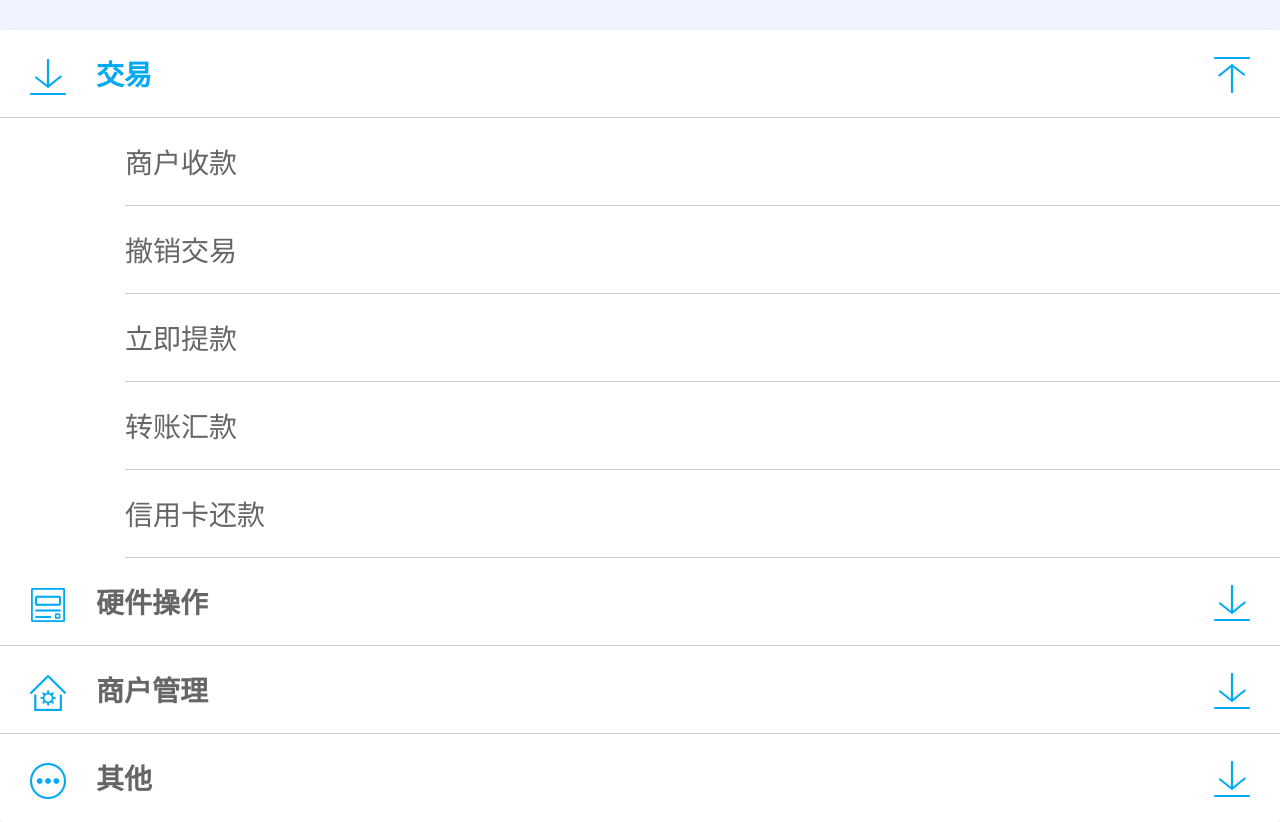
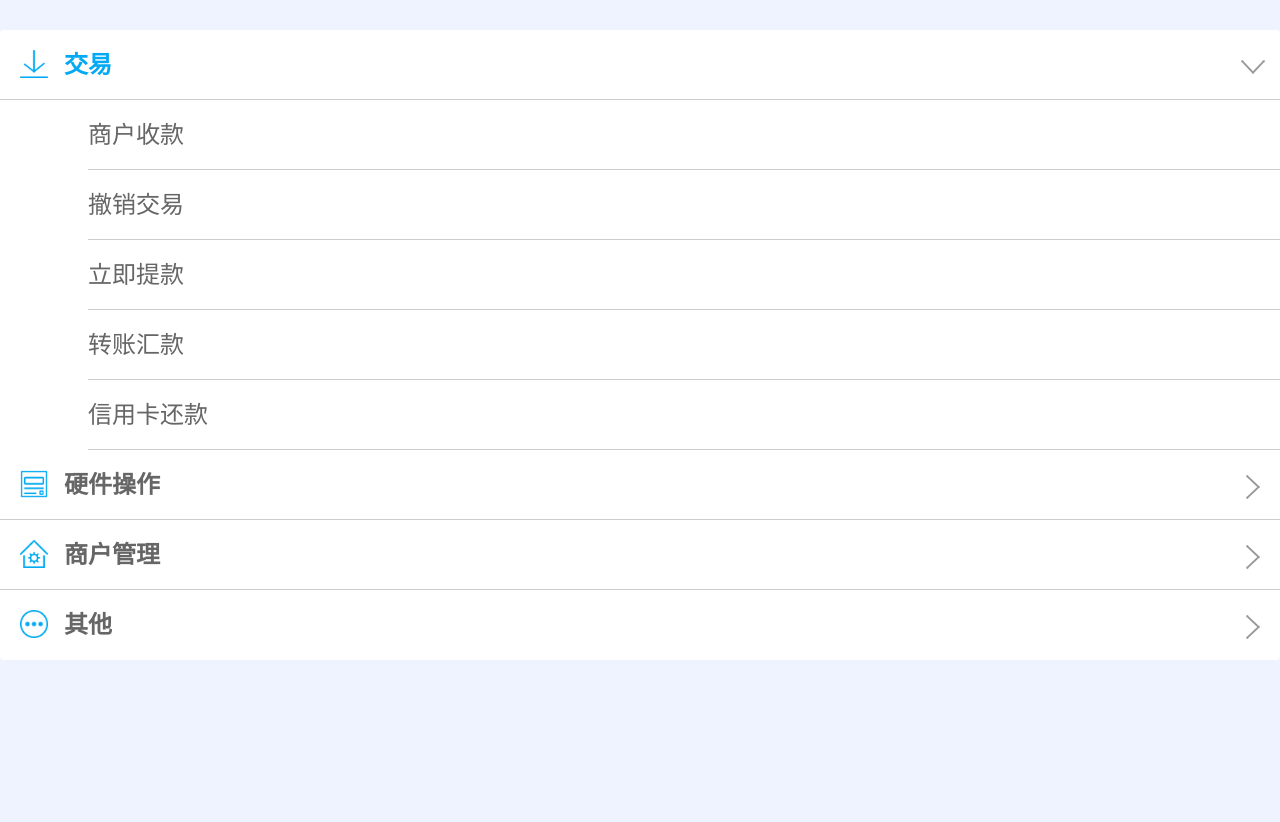
Before and after one commit to jyma1991/accordion-menu, a plain HTML site: page skb_help.html in a window 1280 px wide. Both pictures are taken after a click on the element "交易". After the commit the page ends 800 px from the top, so only its background shows below. Drawn offline with Linux system fonts and the light colour scheme.

Commit message:
修改链接位置

```diff
--- a/css/skb_help_style.css
+++ b/css/skb_help_style.css
@@ -1,7 +1,6 @@
 * {
 	margin: 0;
 	padding: 0;
-
 	-webkit-box-sizing: border-box;
 	-moz-box-sizing: border-box;
 	box-sizing: border-box;
@@ -9,10 +8,9 @@
 
 body {
 	margin-top: 30px;
-	font-size: 28px;
+	font-size: 24px;
 	background: rgb(239,243,266);
 	color: #666666;
-	font-family: 'Open Sans', Arial, Helvetica, Sans-serif, Verdana, Tahoma;
 }
 
 ul {
@@ -28,11 +26,6 @@ a {
 /** =======================
  * Contenedor Principal
  ===========================*/
-h1 {
- 	font-weight: 400;
- 	text-align: center;
- 	margin-top: 80px;
- }
 
  .accordion {
  	width: 100%;
@@ -45,9 +38,9 @@ h1 {
 .accordion .link {
 	cursor: pointer;
 	display: block;
-	height: 88px;
-	line-height: 88px;
-	padding: 0px 30px 0px 30px;
+	height: 70px;
+	line-height: 70px;
+	padding: 0px 20px 0px 20px;
 	font-weight: 700;
 	border-bottom: 1px solid #CCC;
 	position: relative;
@@ -61,12 +54,14 @@ h1 {
 }
 
 .accordion li span{
-	margin-left: 30px;
+	margin-left: 16px;
 }
 
 .accordion li img.imgLeft {
+	width:28px;
+	height: 28px;
 	position: relative;
-	top: 10px;
+	top: 5px;
 	-webkit-transition: all 0.4s ease;
 	-o-transition: all 0.4s ease;
 	transition: all 0.4s ease;
@@ -74,7 +69,7 @@ h1 {
 
 .accordion li img.imgRight{
 	position: relative;
-	top: 27px;
+	top: 25px;
 	float:right;
 	display:block;
 	clear:both;
@@ -86,10 +81,10 @@ h1 {
 }
 
 .accordion li.open img.imgRight {
-	-webkit-transform: rotate(180deg);
-	-ms-transform: rotate(180deg);
-	-o-transform: rotate(180deg);
-	transform: rotate(180deg);
+	-webkit-transform: rotate(90deg);
+	-ms-transform: rotate(90deg);
+	-o-transform: rotate(90deg);
+	transform: rotate(90deg);
 }
 
 /**
@@ -101,14 +96,14 @@ h1 {
 
  .submenu li {
  	border-bottom: 1px solid #CCC;
-	 margin-left: 125px;
-	 height: 88px;
+	 margin-left: 88px;
+	 height: 70px;
  }
 
  .submenu a {
  	display: block;
  	text-decoration: none;
-	line-height: 88px;
+	line-height: 70px;
  	-webkit-transition: all 0.25s ease;
  	-o-transition: all 0.25s ease;
  	transition: all 0.25s ease;
--- a/skb_help.html
+++ b/skb_help.html
@@ -17,7 +17,7 @@
 	<!-- Contenedor -->
 	<ul id="accordion" class="accordion">
 		<li>
-			<div class="link"><img class="imgLeft" src="img/pic_jy.png"/><span>交易</span><img class="imgRight" src="img/pic_jy.png"/></div>
+			<div class="link"><img class="imgLeft" src="img/pic_jy.png"/><span>交易</span><img class="imgRight" src="img/arrow_right.png"/></div>
 			<ul class="submenu">
 				<!--交易：商户收款  撤销交易  立即提款  转账汇款  信用卡还款-->
 				<li><a href="http://download.lakala.com.cn/lklmbl/newhtml/skb_help_shoukuan.html">商户收款</a></li>
@@ -28,7 +28,7 @@
 			</ul>
 		</li>
 		<li>
-			<div class="link"><img class="imgLeft" src="img/pic_yjcz.png"/><span>硬件操作</span><img class="imgRight" src="img/pic_jy.png"/></div>
+			<div class="link"><img class="imgLeft" src="img/pic_yjcz.png"/><span>硬件操作</span><img class="imgRight" src="img/arrow_right.png"/></div>
 			<ul class="submenu">
 				<!--硬件操作：产品适配  关于刷卡-->
 				<li><a href="http://download.lakala.com.cn/lklmbl/newhtml/skb_help_shipei.html">产品适配</a></li>
@@ -36,14 +36,14 @@
 			</ul>
 		</li>
 		<li>
-			<div class="link"><img class="imgLeft" src="img/pic_shgl.png"/><span>商户管理</span><img class="imgRight" src="img/pic_jy.png"/></div>
+			<div class="link"><img class="imgLeft" src="img/pic_shgl.png"/><span>商户管理</span><img class="imgRight" src="img/arrow_right.png"/></div>
 			<ul class="submenu">
 				<!--商户管理：注册开通  商户资料与级别-->
 				<li><a href="http://download.lakala.com.cn/lklmbl/newhtml/skb_help_zhuce.html">注册开通</a></li>
 				<li><a href="http://download.lakala.com.cn/lklmbl/newhtml/skb_help_ziliao.html">商户资料与级别</a></li>
 			</ul>
 		</li>
-		<li><div class="link"><img class="imgLeft" src="img/pic_qt.png"/><span>其他</span><img class="imgRight" src="img/pic_jy.png"/></div>
+		<li><div class="link"><img class="imgLeft" src="img/pic_qt.png"/><span>其他</span><img class="imgRight" src="img/arrow_right.png"/></div>
 			<ul class="submenu">
 				<!--其他：交易安全  产品链接  关于售后-->
 				<li><a href="http://download.lakala.com.cn/lklmbl/newhtml/skb_help_anquan.html">交易安全</a></li>
```
Also changed, not shown: img/arrow_right.png (added), img/arrow_up.png (added).
